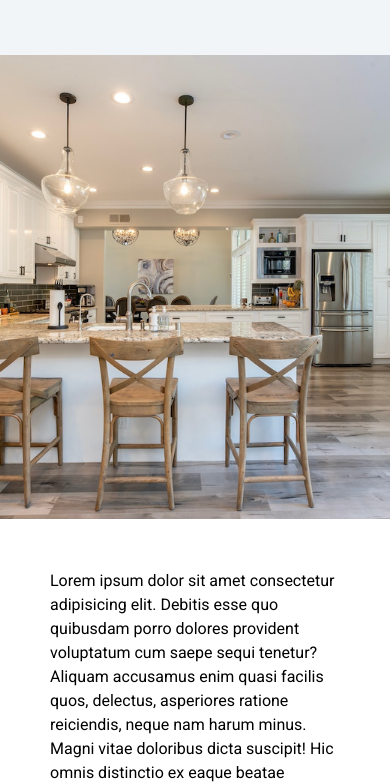
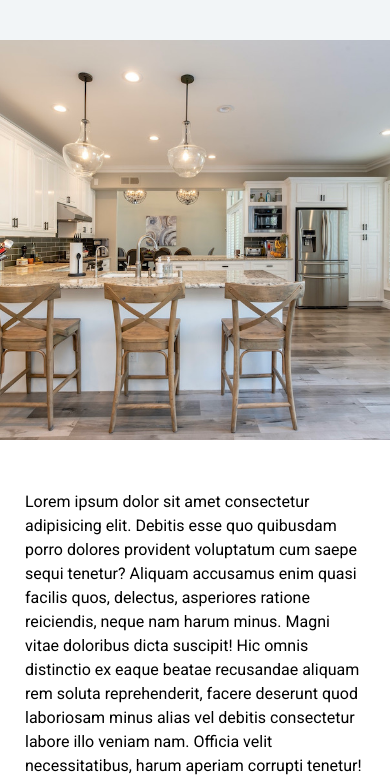
Before and after one commit to pdeleon/realty-landing-page, a plain HTML site: page index.html in a window 390 px wide. Shown: the part 325-1109 px from the top of the page. Drawn offline with nearby package versions, Linux system fonts and the light colour scheme; files whose address does not match are found by name.

Commit message:
Change header and img height, update mobile padding

```diff
--- a/assets/css/style.css
+++ b/assets/css/style.css
@@ -24,7 +24,7 @@ h1,h2,h3,h4,h5,h5 {
     align-items: center;
     background-color: hsl(204, 24%, 96%);
     padding: 50px 15px 50px 15px;
-    height: 45vh;
+    /* height: 45vh; */
 }
 
 .company-name {
@@ -58,7 +58,7 @@ h1,h2,h3,h4,h5,h5 {
     grid-column: 1/13;
     grid-row: 2/3;
     /* height: 25rem; */
-    height: 55vh;
+    height: 25rem;
     background-image: url(../img/house-interior-1.jpeg);
     background-repeat: no-repeat;
     background-position: center center;
@@ -281,8 +281,8 @@ h1,h2,h3,h4,h5,h5 {
 @media only screen and (max-width: 576px) {
 
     .section-1, .section-2, .section-4, .section-5, .section-7, .section-3, .section-6 {
-        padding-left: 50px;
-        padding-right: 50px;
+        padding-left: 25px;
+        padding-right: 25px;
     }
 
     .bg-img-2 .section-content, .bg-img-2-2 .section-content{
```
